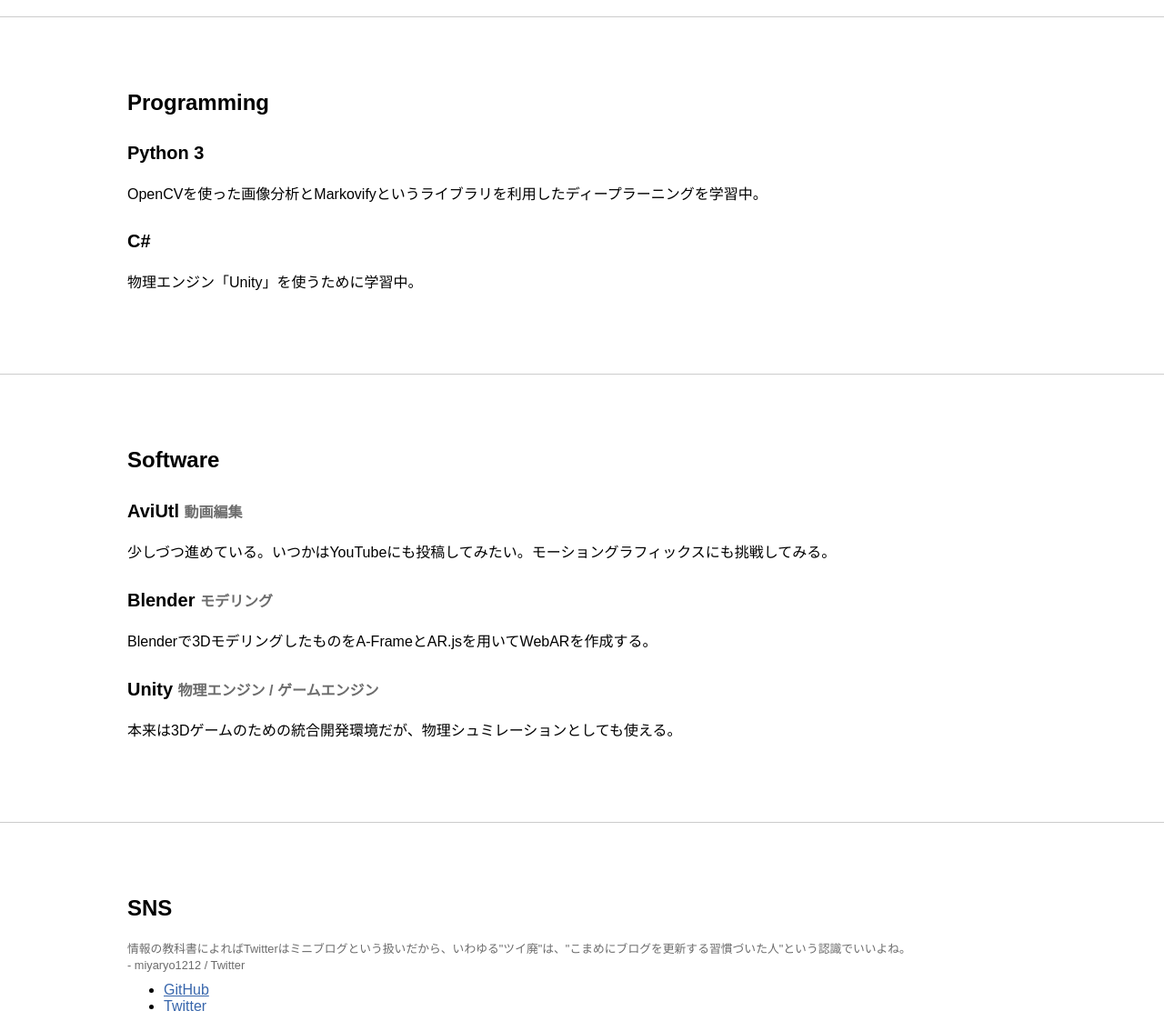
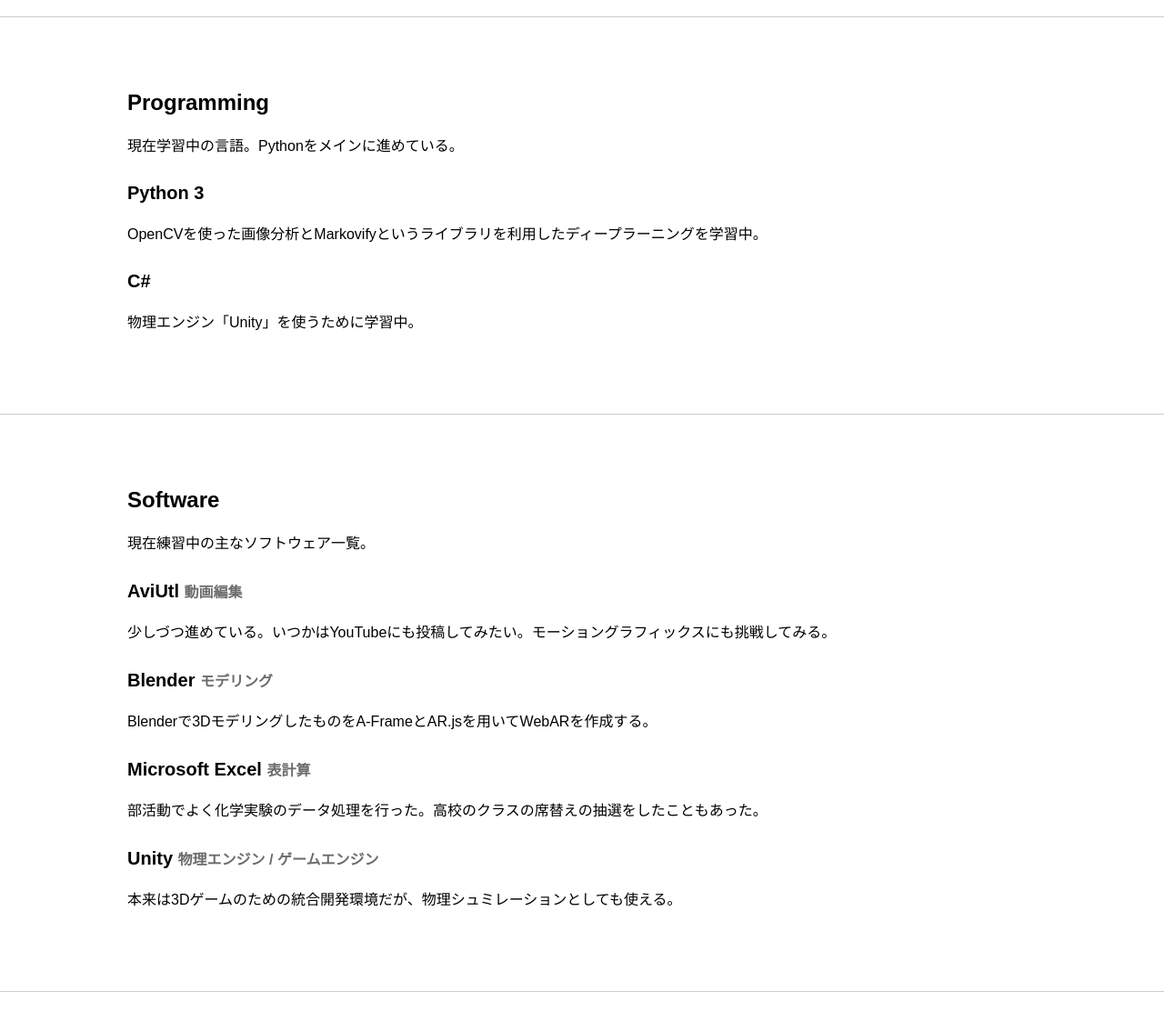
Before and after one commit to miyaryo1212/miyaryo1212.github.io, a plain HTML site: page index.html in a window 1280 px wide. Shown: the part 1660-2772 px from the top of the page at 91% size. Drawn offline with Linux system fonts and the light colour scheme.

Commit message:
Update index.html

```diff
--- a/index.html
+++ b/index.html
@@ -82,6 +82,7 @@
         <div class="block" id="programming">
             <div class="content">
                 <h1>Programming</h1>
+                <p>現在学習中の言語。Pythonをメインに進めている。</p>
                 <h2>Python 3</h2>
                 <p>OpenCVを使った画像分析とMarkovifyというライブラリを利用したディープラーニングを学習中。</p>
                 <h2>C#</h2>
@@ -92,10 +93,13 @@
         <div class="block" id="software">
             <div class="content">
                 <h1>Software</h1>
+                <p>現在練習中の主なソフトウェア一覧。</p>
                 <h2>AviUtl <span class="supplement">動画編集</span></h2>
                 <P>少しづつ進めている。いつかはYouTubeにも投稿してみたい。モーショングラフィックスにも挑戦してみる。</P>
                 <h2>Blender <span class="supplement">モデリング</span></h2>
                 <p>Blenderで3DモデリングしたものをA-FrameとAR.jsを用いてWebARを作成する。</p>
+                <h2>Microsoft Excel <span class="supplement">表計算</span></h2>
+                <p>部活動でよく化学実験のデータ処理を行った。高校のクラスの席替えの抽選をしたこともあった。</p>
                 <h2>Unity <span class="supplement">物理エンジン / ゲームエンジン</span></h2>
                 <p>本来は3Dゲームのための統合開発環境だが、物理シュミレーションとしても使える。</p>
             </div>
```
